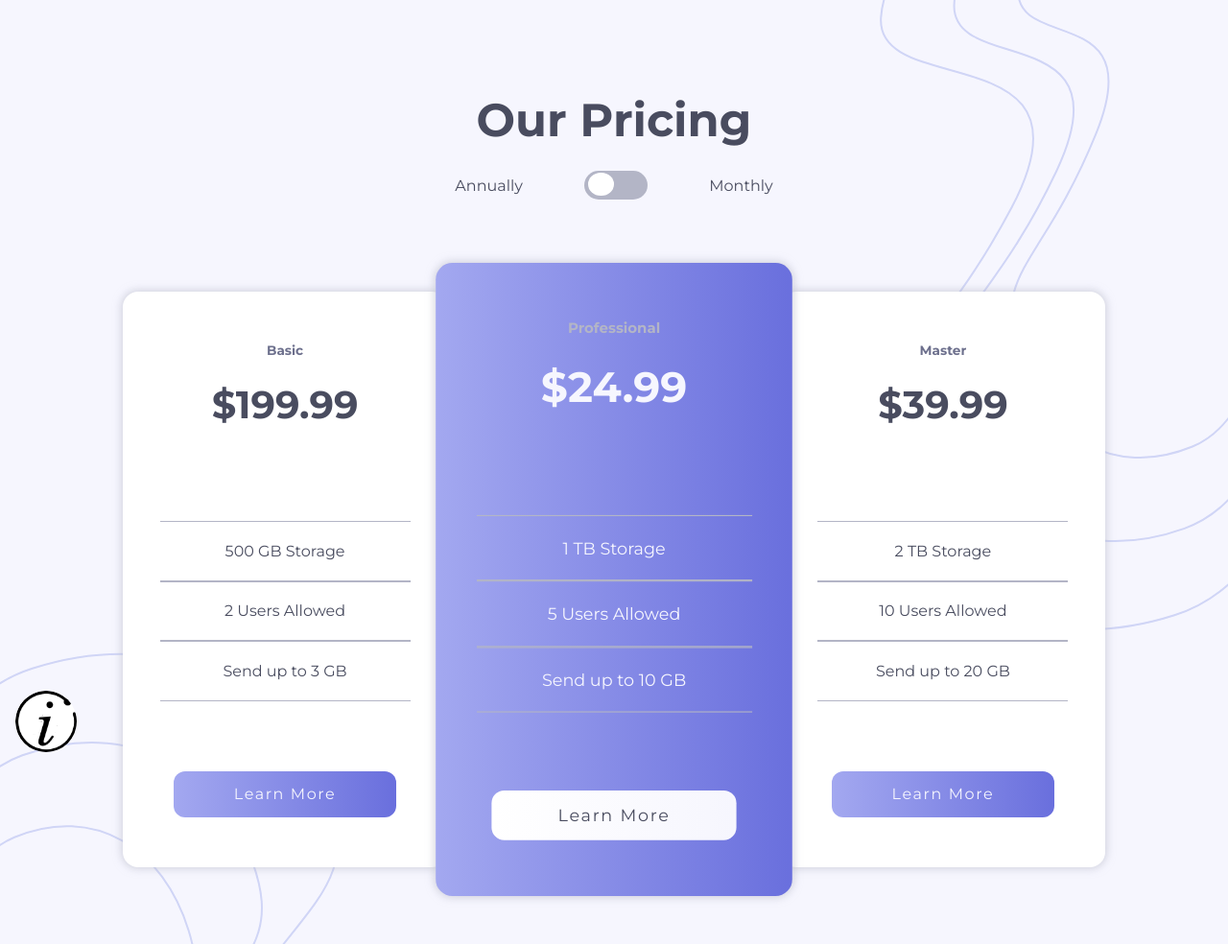
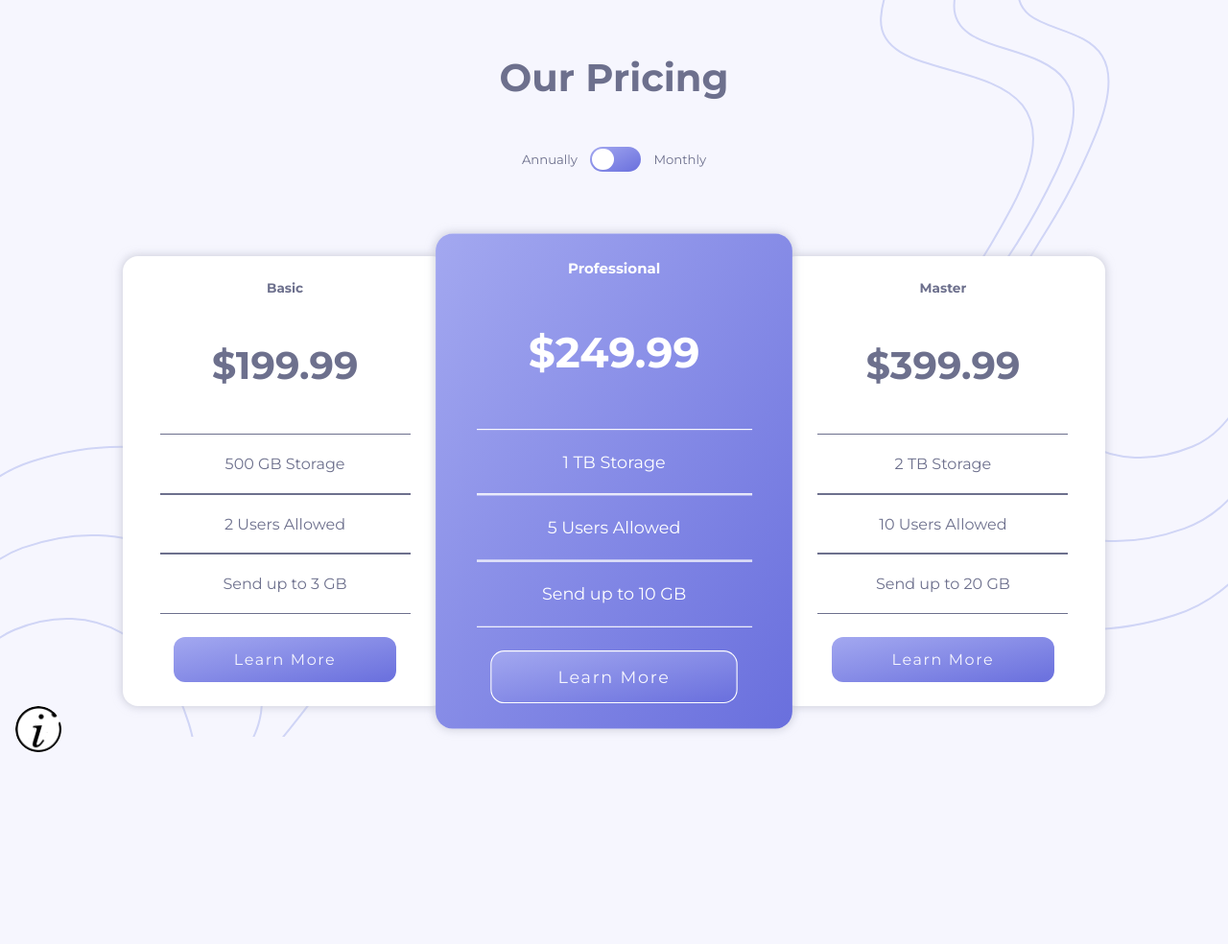
Before and after one commit to imadbg01/Pricing-component, a plain HTML site: page index.html in a window 1280 px wide. Shown: the whole page at 96% size. After the commit the page ends 800 px from the top, so only its background shows below. Drawn offline with Linux system fonts and the light colour scheme.

Commit message:
fix - Html accessibility issue, & update css

```diff
--- a/assets/css/style.css
+++ b/assets/css/style.css
@@ -1,29 +1,39 @@
-/*  ()()()()()()()()()()()()()()()()()()()()()()(()()()()()()()() */
-/*  ()()()()()()()()()()()()()()()()()()()()()()(()()()()()()()() */
-/*  ()()()()()()()()()()()()()()()()()()()()()()(()()()()()()()() */
-/*  ()()()()()()()()()()()()()()()()()()()()()()(()()()()()()()() */
-/*  ()()()()()()()()()()()()()()()()()()()()()()(()()()()()()()() */
-/*  ()()()()()()()()()()()()()()()()()()()()()()(()()()()()()()() */
-
+/*----------------------------
+	Google Font
+----------------------------*/
 @import url("https://fonts.googleapis.com/css2?family=Montserrat:wght@400;700&display=swap");
 
-/*  ()()()()()()()()()()()()()()()()()()()()()()(()()()()()()()() */
-/*  ()()()()()()()()()()()()()()()()()()()()()()(()()()()()()()() */
-/*  ()()()()()()()()()()()()()()()()()()()()()()(()()()()()()()() */
+/*----------------------------
+	Custom Properties
+----------------------------*/
+:root {
+  /* color */
+  --brand-100: hsl(236, 72%, 79%);
+  --brand-200: hsl(237, 63%, 64%);
+  --brand-300: hsl(228, 45%, 44%);
 
-:root {
-  --VeryLightGrayishBlue: hsl(240, 78%, 98%);
-  --LightGrayishBlue: hsl(234, 14%, 74%);
-  --GrayishBlue: hsl(233, 13%, 49%);
-  --DarkGrayishBlue: hsl(232, 13%, 33%);
-  --white: hsl(0, 100%, 100%);
-  --primary-gradient: to right, hsl(236, 72%, 79%), hsl(237, 63%, 64%);
+  --white: hsl(100, 0%, 100%);
+  --grey-100: hsl(240, 78%, 98%);
+  --grey-200: hsl(234, 14%, 74%);
+  --grey-300: hsl(233, 13%, 49%);
+  --grey-400: hsl(232, 13%, 33%);
+
+  --gradient: linear-gradient(
+    to bottom right,
+    var(--brand-100),
+    var(--brand-200)
+  );
+  --gradient-hover: linear-gradient(
+    to bottom right,
+    var(--brand-200),
+    var(--brand-300)
+  );
+
+  --border: 0.1rem solid var(--grey-200);
 }
-
-/*  ()()()()()()()()()()()()()()()()()()()()()()(()()()()()()()() */
-/*  ()()()()()()()()()()()()()()()()()()()()()()(()()()()()()()() */
-/*  ()()()()()()()()()()()()()()()()()()()()()()(()()()()()()()() */
-
+/*----------------------------
+	general reset
+----------------------------*/
 *,
 *::before,
 *::after {
@@ -46,128 +56,190 @@
 a {
   text-decoration: none;
 }
-
-/*  ()()()()()()()()()()()()()()()()()()()()()()(()()()()()()()() */
-/*  ()()()()()()()()()()()()()()()()()()()()()()(()()()()()()()() */
-/*  ()()()()()()()()()()()()()()()()()()()()()()(()()()()()()()() */
-
+/*----------------------------
+	Setup body
+----------------------------*/
 body {
   font-family: "Montserrat", sans-serif;
   font-weight: 400;
-  min-height: 100vh;
-  padding-block-start: 2rem;
-  padding-block-end: 5rem;
+  min-height: calc(100vh - 2rem);
+  padding-block: 2rem;
   display: flex;
   align-items: center;
   justify-content: center;
   gap: 2rem;
-  color: var(--DarkGrayishBlue);
+  color: var(--grey-300);
   flex-direction: column;
-  background-color: var(--VeryLightGrayishBlue);
+  background-color: var(--grey-100);
   background-image: url(../images/bg-bottom.svg), url(../images/bg-top.svg);
   background-position: left bottom, 190% top;
   background-repeat: no-repeat;
 }
 
-/*  ()()()()()()()()()()()()()()()()()()()()()()(()()()()()()()() */
-/*  ()()()()()()()()()()()()()()()()()()()()()()(()()()()()()()() */
-/*  ()()()()()()()()()()()()()()()()()()()()()()(()()()()()()()() */
+/* Hiding class, making content visible only to screen readers but not visually */
+/* "sr" meaning "screen-reader" */
 
-header {
+.sr-only:not(:focus):not(:active) {
+  clip: rect(0 0 0 0);
+  clip-path: inset(50%);
+  height: 1px;
+  overflow: hidden;
+  position: absolute;
+  white-space: nowrap;
+  width: 1px;
+}
+/*----------------------------
+	Component
+----------------------------*/
+.primary-header {
   width: 80%;
   display: flex;
   justify-content: center;
   align-items: center;
   flex-direction: column;
-  padding-block: 2rem;
-  gap: 1.5rem;
-  margin-block: 2rem;
+  padding-block: 1.5rem;
+  gap: 1rem;
 }
 
 header > h1 {
-  font-size: clamp(1.2rem, 3vw + 1rem, 3rem);
+  font-size: clamp(1.1rem, 5vw + 1rem, 2.5rem);
 }
-header > div {
-  display: flex;
-  align-items: center;
-  gap: 4rem;
+
+/*----------------------------
+	Toggle control
+----------------------------*/
+/* For more like this, see: https://github.com/scottaohara/a11y_styled_form_controls */
+
+.radio-switch {
+  --knob-padding: 0.125rem;
+  border: 0;
+  padding: 0;
+  white-space: nowrap;
+  font-size: 0.825rem;
+  margin: 2rem auto;
 }
-.switch {
+
+radio-switch__inner {
+  display: inline-block;
+  position: relative;
+}
+
+.radio-switch__label {
   position: relative;
   display: inline-block;
-  width: 4.15rem;
-  height: 1.9rem;
+  line-height: 2;
+  z-index: 2;
+  cursor: pointer;
 }
 
-/* Hide default HTML checkbox */
-.switch input {
-  opacity: 0;
-  width: 0;
-  height: 0;
+.radio-switch input {
+  -moz-appearance: none;
+  -webkit-appearance: none;
+  position: absolute;
+  appearance: none;
+  background: none;
+  opacity: 0.000001;
+  margin: 0;
+  height: 100%;
+  width: 30%;
+  z-index: 3;
+  top: 0;
 }
 
-/* The slider */
-.slider {
-  position: absolute;
-  cursor: pointer;
-  top: 0;
+.radio-switch input:first-of-type {
   left: 0;
-  right: 0;
-  bottom: 0;
-  background-color: var(--LightGrayishBlue);
-  -webkit-transition: 450ms;
-  transition: 450ms;
 }
 
-.slider:before {
-  position: absolute;
-  content: "";
-  height: 1.55rem;
-  width: 1.7rem;
-  left: 0.25rem;
-  bottom: 0.25rem;
-  background-color: white;
-  -webkit-transition: 0.4s;
-  transition: 0.4s;
+.radio-switch input:last-of-type {
+  right: 0;
 }
 
-input:checked + .slider {
-  background-image: linear-gradient(var(--primary-gradient));
+.radio-switch input:not(:checked):hover + label {
+  text-decoration: underline;
 }
 
-input:focus + .slider {
-  box-shadow: 0 0 0.1rem var(--LightGrayishBlue);
+.radio-switch label:first-of-type {
+  padding-right: 5em;
 }
 
-input:checked + .slider:before {
-  -webkit-transform: translateX(1.7rem);
-  -ms-transform: translateX(1.7rem);
-  transform: translateX(1.7rem);
+.radio-switch label:last-child {
+  padding-left: 5em;
+  margin-left: -4.25em;
 }
 
-/* Rounded sliders */
-.slider.round {
-  border-radius: 2rem;
+.radio-switch:focus-within label:first-of-type::after {
+  box-shadow: 0 0 0 0.125rem var(--white), 0 0 0 0.25rem var(--grey-200);
 }
 
-.slider.round:before {
-  border-radius: 50%;
+.radio-switch label:first-of-type::after,
+.radio-switch label:first-of-type::before {
+  content: "";
+  height: 2em;
+  overflow: hidden;
+  pointer-events: none;
+  position: absolute;
+  vertical-align: middle;
 }
 
-/*  ()()()()()()()()()()()()()()()()()()()()()()(()()()()()()()() */
-/*  ()()()()()()()()()()()()()()()()()()()()()()(()()()()()()()() */
-/*  ()()()()()()()()()()()()()()()()()()()()()()(()()()()()()()() */
+.radio-switch label:first-of-type::before {
+  /* content: ""; */
+  position: absolute;
+  right: var(--knob-padding);
+  top: var(--knob-padding);
+  height: calc(2em - (2 * var(--knob-padding)));
+  width: calc(2em - (2 * var(--knob-padding)));
+  background-color: var(--white);
+  border-radius: 100%;
+  transition: right 300ms ease-in-out;
+  z-index: 2;
+}
 
+.radio-switch label:first-of-type::after {
+  background: var(--gradient);
+  border-radius: 1em;
+  margin: 0 1em;
+  width: 4em;
+  transition: background 300ms ease-in-out;
+}
+
+.radio-switch input:first-of-type:checked ~ label:first-of-type::before {
+  right: calc(2em + var(--knob-padding));
+}
+
+.radio-switch input:last-of-type:checked ~ label:last-of-type {
+  z-index: 1;
+}
+
+/*
+	*	ACCESSIBILITY extra: High Contrast Mode
+	* 'color in' the switch knob in high contrast mode by giving it a large border:
+*/
+@media screen and (-ms-high-contrast: active) {
+  .radio-switch label:first-of-type:before {
+    background-color: windowText;
+    border: 1em solid transparent;
+    /* firefox doesn't respect the bg color,
+				so the border fills the knob */
+  }
+  .radio-switch:focus-within label:first-of-type:after {
+    outline: 2px solid;
+    outline-offset: 3px;
+  }
+}
+
+/*----------------------------
+	Pricing options container
+----------------------------*/
 main {
   display: grid;
   grid-template-columns: 1fr;
-  min-height: 75vh;
   width: 80%;
   max-width: 75rem;
   gap: 1.5rem;
+  flex-grow: 1;
 }
 
-main > section {
+.package {
   background-color: var(--white);
   padding: 1.5rem;
   display: flex;
@@ -175,17 +247,22 @@
   align-items: center;
   justify-content: space-around;
   text-align: center;
-  gap: 1rem;
+  gap: 1.4rem;
   border-radius: 1rem;
   box-shadow: 0 0 0.5rem 0.1rem hsla(234, 14%, 74%, 0.555);
 }
 
-main > section h2 {
+.package:nth-child(2) {
+  background: var(--gradient);
+  color: var(--white);
+}
+
+.package__type {
   color: var(--GrayishBlue);
   font-size: 0.85rem;
 }
 
-main > section h2 span {
+.package__price span {
   display: none;
   color: var(--DarkGrayishBlue);
   font-size: clamp(1.1rem, 5vw + 1rem, 1.9rem);
@@ -193,16 +270,17 @@
   margin-block: 1rem;
   transform: scale(0);
   visibility: hidden;
+  transition: all 200ms ease-in-out;
 }
 
-main > section h2 span[data-show="true"] {
+.package__price span[data-show="true"] {
   transform: scale(1);
   font-size: clamp(1.6rem, 5vw + 1rem, 2.5rem);
   visibility: visible;
   display: block;
 }
 
-main > section ul {
+.package__features {
   display: flex;
   align-items: center;
   justify-content: space-between;
@@ -210,7 +288,7 @@
   width: 100%;
 }
 
-main > section ul li {
+.package__features li {
   padding-block: 1.3rem;
   width: 90%;
   border-top-width: 0.1rem;
@@ -219,19 +297,6 @@
   border-bottom-color: var(--LightGrayishBlue);
   border-top-style: solid;
   border-bottom-style: solid;
-}
-
-main > section:nth-child(2) {
-  background-image: linear-gradient(var(--primary-gradient));
-  color: var(--VeryLightGrayishBlue);
-  transform: scale(1);
-}
-
-main > section:nth-child(2) h2 {
-  color: var(--LightGrayishBlue);
-}
-main > section:nth-child(2) h2 span {
-  color: var(--VeryLightGrayishBlue);
 }
 
 .btn {
@@ -243,35 +308,27 @@
   width: 80%;
   border-radius: 0.75rem;
   font-size: 1rem;
-  color: var(--VeryLightGrayishBlue);
+  color: var(--grey-100);
   font-weight: 500;
-  background-image: linear-gradient(var(--primary-gradient));
-  transition: all 400ms ease-in-out;
+  background-image: var(--gradient);
+  transition: all 300ms ease-in-out;
 }
 
 .btn:hover {
-  background: none;
-  color: var(--DarkGrayishBlue);
-  outline-color: var(--DarkGrayishBlue);
+  background-color: var(--grey-100);
+  background-image: none;
+  color: var(--brand-300);
+  outline: 1px solid var(--brand-300);
 }
 
-main > section:nth-child(2) .btn {
-  background-image: linear-gradient(
-    to right,
-    var(--white),
-    var(--VeryLightGrayishBlue)
-  );
-  color: var(--DarkGrayishBlue);
-}
-main > section:nth-child(2) .btn:hover {
-  background: transparent;
-  color: var(--VeryLightGrayishBlue);
-  outline-color: var(--VeryLightGrayishBlue);
+.btn--inverted {
+  outline: 1px solid var(--white);
 }
 
-/*  ()()()()()()()()()()()()()()()()()()()()()()(()()()()()()()() */
-/*  ()()()()()()()()()()()()()()()()()()()()()()(()()()()()()()() */
-/*  ()()()()()()()()()()()()()()()()()()()()()()(()()()()()()()() */
+.btn--inverted:hover {
+  background: var(--gradient-hover);
+  color: var(--white);
+}
 
 footer {
   visibility: hidden;
@@ -279,12 +336,10 @@
 .att {
   display: none;
 }
-/*  ()()()()()()()()()()()()()()()()()()()()()()(()()()()()()()() */
-/*  ()()()()()()()()()()()()()()()()()()()()()()(()()()()()()()() */
-/*  ()()()()()()()()()()()()()()()()()()()()()()(()()()()()()()() */
-/*  ()()()()()()()()()()()()()()()()()()()()()()(()()()()()()()() */
-/*  ()()()()()()()()()()()()()()()()()()()()()()(()()()()()()()() */
-/*  ()()()()()()()()()()()()()()()()()()()()()()(()()()()()()()() */
+
+/*----------------------------
+	Break Point
+----------------------------*/
 
 @media (min-width: 45rem) {
   body {
@@ -294,7 +349,7 @@
     grid-template-columns: repeat(3, 1fr);
     gap: 0.3rem;
   }
-  main > section:nth-child(2) {
+  .package:nth-child(2) {
     transform: scale(1.1);
   }
 
@@ -306,8 +361,8 @@
     right: 1rem;
     height: 100%;
     width: 5rem;
-    background-image: linear-gradient(var(--primary-gradient));
-    color: var(--VeryLightGrayishBlue);
+    background-image: var(--gradient);
+    color: var(--grey-100);
     writing-mode: vertical-lr;
     display: flex;
     justify-content: center;
@@ -317,6 +372,7 @@
     gap: 1rem;
     transform: translateY(-120%);
     transition: transform 700ms ease-in-out;
+    z-index: 101;
   }
 
   footer a {
@@ -334,13 +390,14 @@
     cursor: pointer;
     bottom: 1rem;
     left: 1rem;
-    height: 4rem;
-    width: 4rem;
+    height: 3rem;
+    width: 3rem;
     border-radius: 50%;
     background-image: url(../images/logo.jpg);
     background-repeat: no-repeat;
     background-size: cover;
     background-position: center center;
     cursor: pointer;
+    z-index: 101;
   }
 }
--- a/index.html
+++ b/index.html
@@ -17,52 +17,65 @@
     <link rel="stylesheet" href="./assets/css/style.css" />
   </head>
   <body>
-    <header>
+    <header class="primary-header">
       <h1>Our Pricing</h1>
-      <div>
-        <p>Annually</p>
+      <fieldset class="radio-switch">
+        <legend class="sr-only">Please chose Payment frequency</legend>
+        <div class="radio-switch__inner">
+          <input
+            type="radio"
+            name="Payment-type"
+            id="Annually"
+            value="annually"
+            checked
+          />
+          <label class="radio-switch__label" for="Annually">Annually</label>
 
-        <label class="switch" for="toggle">
-          <input type="checkbox" name="toggle" id="toggle" />
-          <span class="slider round"></span>
-        </label>
-        <p>Monthly</p>
-      </div>
+          <input
+            type="radio"
+            name="Payment-type"
+            id="Monthly"
+            value="monthly"
+          />
+          <label class="radio-switch__label" for="Monthly">Monthly</label>
+        </div>
+      </fieldset>
     </header>
     <main>
-      <section>
-        <h2 class="pricing">
-          Basic <span data-show="false">&dollar;19.99</span>
-          <span data-show="true">&dollar;199.99</span>
-        </h2>
-        <ul>
+      <section class="package">
+        <h2 class="package__type">Basic</h2>
+        <h3 class="package__price">
+          <span data-show="false" data-monthly="19.99">&dollar;19.99</span>
+          <span data-show="true" data-annually="199.99">&dollar;199.99</span>
+        </h3>
+        <ul class="package__features">
           <li>500 GB Storage</li>
           <li>2 Users Allowed</li>
           <li>Send up to 3 GB</li>
         </ul>
         <a href="#" class="btn">Learn More</a>
       </section>
-      <section>
-        <h2 class="pricing">
-          Professional
-          <span data-show="true">&dollar;24.99</span>
-          <span data-show="false">&dollar;249.99</span>
-        </h2>
-        <ul>
+      <section class="package">
+        <h2 class="package__type">Professional</h2>
+        <h3 class="package__price">
+          <span data-show="false" data-monthly="24.99">&dollar;24.99</span>
+          <span data-show="true" data-annually="249.99">&dollar;249.99</span>
+        </h3>
+        <ul class="package__features">
           <li>1 TB Storage</li>
           <li>5 Users Allowed</li>
           <li>Send up to 10 GB</li>
         </ul>
 
-        <a class="btn" href="#"> Learn More</a>
+        <a class="btn btn--inverted" href="#"> Learn More</a>
       </section>
-      <section>
-        <h2 class="pricing">
-          Master
-          <span data-show="true"> &dollar;39.99</span>
-          <span data-show="false">&dollar;399.99</span>
-        </h2>
-        <ul>
+      <section class="package">
+        <h2 class="package__type">Master</h2>
+        <h3 class="package__price">
+          <span data-show="false" data-monthly="39.99"> &dollar;39.99</span>
+          <span data-show="true" data-annually="399.99">&dollar;399.99</span>
+        </h3>
+        <ul class="package__features">
           <li>2 TB Storage</li>
           <li>10 Users Allowed</li>
           <li>Send up to 20 GB</li>
```
Also changed, not shown: js/script.js (+25 -13 lines), 1 other file.
